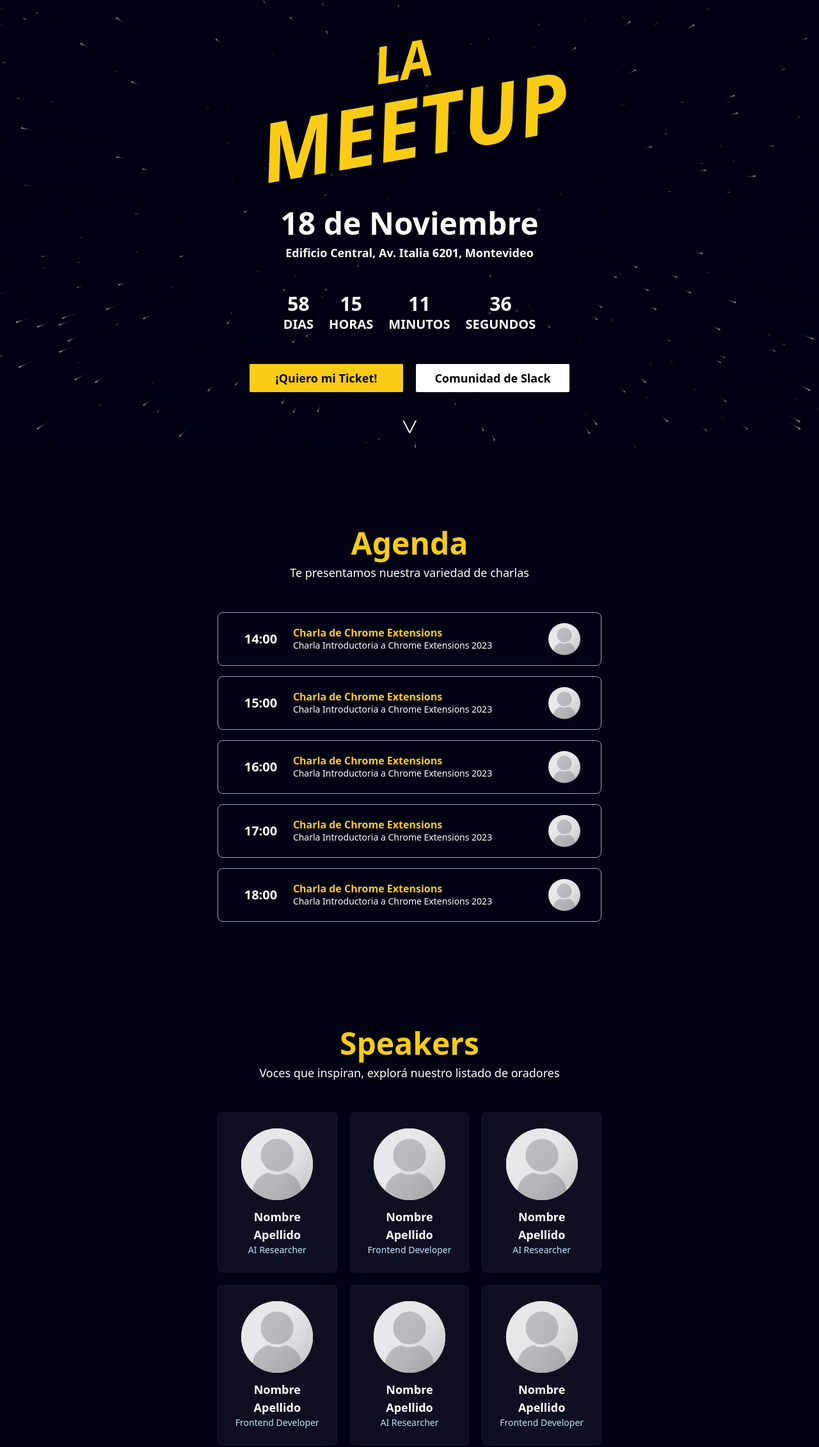
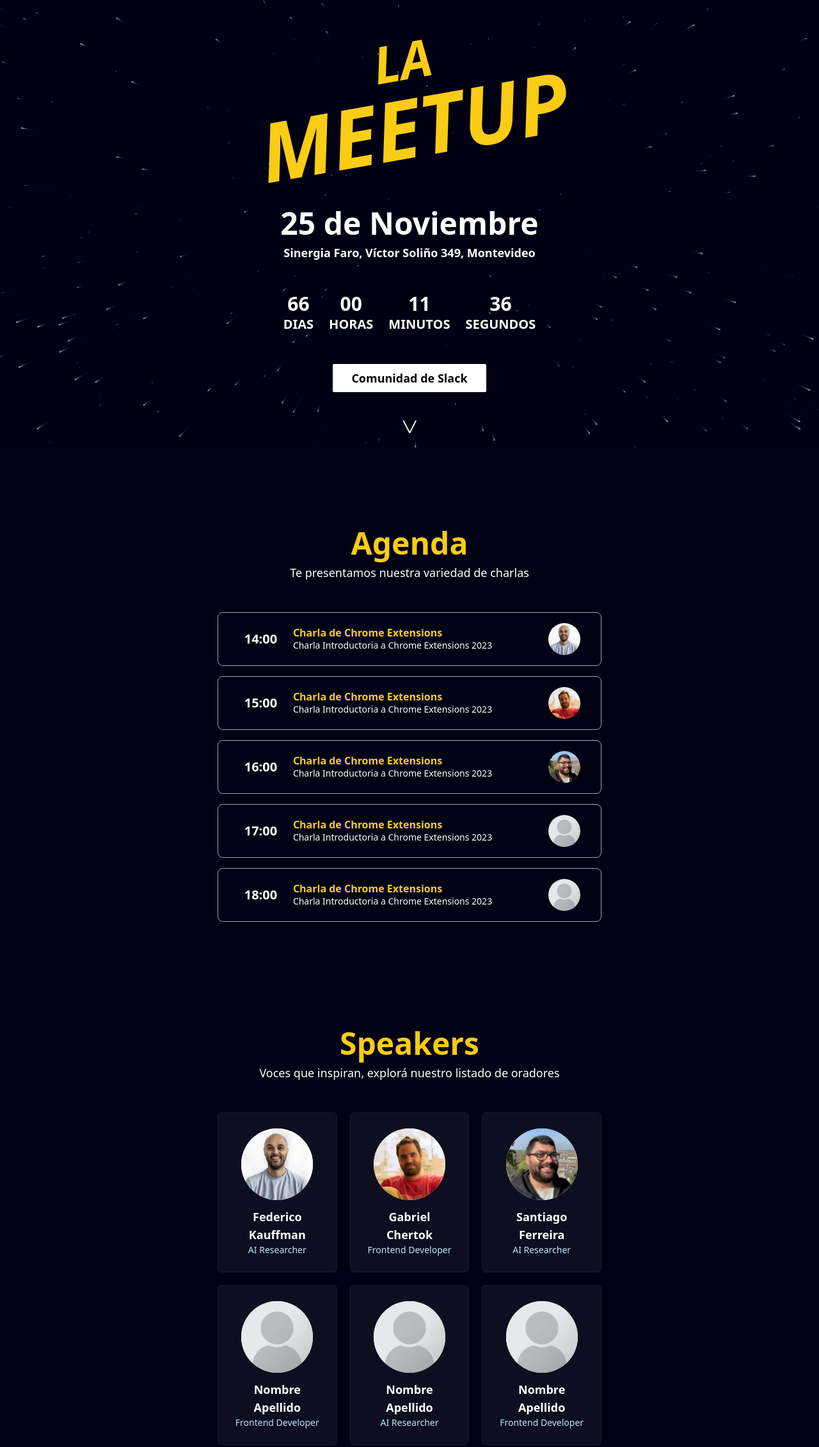
Before and after one commit to owu-uy/website, an Astro site: page /la-meetup in a window 1280 px wide. Shown: the part 99-2361 px from the top of the page at 64% size. Built offline with nearby package versions, Linux system fonts and the light colour scheme; Astro itself is replaced by a stand-in of ours.

Commit message:
content: update data

```diff
--- a/src/components/la-meetup/Hero.astro
+++ b/src/components/la-meetup/Hero.astro
@@ -1,17 +1,36 @@
 ---
-import { title, subtitle, fullDate, location, location_url, socialNetworks } from "data/la-meetup.json"
+import {
+  title,
+  subtitle,
+  fullDate,
+  location,
+  location_url,
+  socialNetworks,
+} from "data/la-meetup.json";
 ---
 
-<section id="inicio" class="flex flex-col gap-4 items-center justify-center flex-1 relative min-h-[100dvh] w-full pt-[64px]">
+<section
+  id="inicio"
+  class="flex flex-col gap-4 items-center justify-center flex-1 relative min-h-[100dvh] w-full pt-[64px]"
+>
   <h1
-    class="text-primary text-6xl xl:text-[80px] leading-none text-center font-black uppercase italic -rotate-[10deg] mb-12 text-yellow-400">
+    class="text-primary text-6xl xl:text-[80px] leading-none text-center font-black uppercase italic -rotate-[10deg] mb-12 text-yellow-400"
+  >
     {title}
     <span class="text-6xl lg:text-8xl xl:text-9xl block uppercase">{subtitle}</span>
   </h1>
   <div>
-    <h2 class="animate-fadeIn animate-delay-200 font-extrabold text-4xl lg:text-5xl text-white text-center">{fullDate}</h2>
+    <h2
+      class="animate-fadeIn animate-delay-200 font-extrabold text-4xl lg:text-5xl text-white text-center"
+    >
+      {fullDate}
+    </h2>
     <a href={location_url} target="_blank">
-      <h3 class="animate-fadeIn animate-delay-200 text-lg lg:text-lg text-white text-center mt-2 font-[600]">{location}</h3>
+      <h3
+        class="animate-fadeIn animate-delay-200 text-lg lg:text-lg text-white text-center mt-2 font-[600]"
+      >
+        {location}
+      </h3>
     </a>
   </div>
   <div class="text-white flex flex-row items-center justify-center gap-6 font-bold my-8">
@@ -33,24 +52,31 @@ import { title, subtitle, fullDate, location, location_url, socialNetworks } fro
     </span>
   </div>
   <div class="flex flex-row gap-5 flex-wrap justify-center">
+    <!--
     <a href="#tickets">
+
   <button class="py-2 bg-yellow-400 rounded-sm w-[240px] font-bold text-lg cursor-pointer transition-[zoom] hover:scale-[1.018]">
     ¡Quiero mi Ticket!
   </button>
 </a>
+-->
     <a href={socialNetworks.slack}>
-    <button class="flex flex-row gap-1.5 items-center justify-center py-2 bg-white rounded-sm w-[240px] font-bold text-lg cursor-pointer transition-[zoom] hover:scale-[1.018]">
+      <button
+        class="flex flex-row gap-1.5 items-center justify-center py-2 bg-white rounded-sm w-[240px] font-bold text-lg cursor-pointer transition-[zoom] hover:scale-[1.018]"
+      >
         Comunidad de Slack
       </button>
     </a>
   </div>
-  <p class="absolute text-white text-md font-bold animate-bounce bottom-1  cursor-pointer p-2">
+  <p
+    class="absolute text-white text-md font-bold animate-bounce bottom-1 cursor-pointer p-2"
+  >
     <a href="#agenda">╲╱</a>
   </p>
 </section>
 
 <script>
-  import { date } from "data/la-meetup.json"
+  import { date } from "data/la-meetup.json";
   const targetDate = new Date(date);
 
   function updateCountdown() {
@@ -65,7 +91,9 @@ import { title, subtitle, fullDate, location, location_url, socialNetworks } fro
       document.getElementById("seconds").textContent = "00";
     } else {
       const days = Math.floor(timeDifference / (1000 * 60 * 60 * 24));
-      const hours = Math.floor((timeDifference % (1000 * 60 * 60 * 24)) / (1000 * 60 * 60));
+      const hours = Math.floor(
+        (timeDifference % (1000 * 60 * 60 * 24)) / (1000 * 60 * 60)
+      );
       const minutes = Math.floor((timeDifference % (1000 * 60 * 60)) / (1000 * 60));
       const seconds = Math.floor((timeDifference % (1000 * 60)) / 1000);
 
--- a/src/data/la-meetup.json
+++ b/src/data/la-meetup.json
@@ -1,12 +1,11 @@
 {
-  "title":"LA",
-  "subtitle":"MEETUP",
-  "date":"2023-11-18 00:00:00",
-  "fullDate":"18 de Noviembre",
-  "location":"Edificio Central, Av. Italia 6201, Montevideo",
-  "location_url":"https://maps.app.goo.gl/HS4SCcRVkh5NAgQF6",
-  "socialNetworks":
-    {
+  "title": "LA",
+  "subtitle": "MEETUP",
+  "date": "2023-11-25 09:00:00",
+  "fullDate": "25 de Noviembre",
+  "location": "Sinergia Faro, Víctor Soliño 349, Montevideo",
+  "location_url": "https://maps.app.goo.gl/PWsJEYZGZdzGkmaRA",
+  "socialNetworks": {
     "linkedin": "#",
     "instagram": "#",
     "meetup": "#",
@@ -14,121 +13,121 @@
     "github": "#",
     "slack": "https://join.slack.com/t/owu/shared_invite/zt-1qx788i8j-Z8iYfDY1S5n4~WKuzP7AVQ"
   },
-  "agenda":[
+  "agenda": [
     {
-      "title":"Charla de Chrome Extensions",
-      "time":"14:00",
-      "description":"Charla Introductoria a Chrome Extensions 2023",
-      "speaker_picture":"/img/user_placeholder.png"
+      "title": "Charla de Chrome Extensions",
+      "time": "14:00",
+      "description": "Charla Introductoria a Chrome Extensions 2023",
+      "speaker_picture": "speakers/federico-kauffman.jpg"
     },
     {
-      "title":"Charla de Chrome Extensions",
-      "time":"15:00",
-      "description":"Charla Introductoria a Chrome Extensions 2023",
-      "speaker_picture":"/img/user_placeholder.png"
+      "title": "Charla de Chrome Extensions",
+      "time": "15:00",
+      "description": "Charla Introductoria a Chrome Extensions 2023",
+      "speaker_picture": "speakers/gabriel-chertok.jpg"
     },
     {
-      "title":"Charla de Chrome Extensions",
-      "time":"16:00",
-      "description":"Charla Introductoria a Chrome Extensions 2023",
-      "speaker_picture":"/img/user_placeholder.png"
+      "title": "Charla de Chrome Extensions",
+      "time": "16:00",
+      "description": "Charla Introductoria a Chrome Extensions 2023",
+      "speaker_picture": "speakers/santiago-ferreira.png"
     },
     {
-      "title":"Charla de Chrome Extensions",
-      "time":"17:00",
-      "description":"Charla Introductoria a Chrome Extensions 2023",
-      "speaker_picture":"/img/user_placeholder.png"
+      "title": "Charla de Chrome Extensions",
+      "time": "17:00",
+      "description": "Charla Introductoria a Chrome Extensions 2023",
+      "speaker_picture": "/img/user_placeholder.png"
     },
     {
-      "title":"Charla de Chrome Extensions",
-      "time":"18:00",
-      "description":"Charla Introductoria a Chrome Extensions 2023",
-      "speaker_picture":"/img/user_placeholder.png"
+      "title": "Charla de Chrome Extensions",
+      "time": "18:00",
+      "description": "Charla Introductoria a Chrome Extensions 2023",
+      "speaker_picture": "/img/user_placeholder.png"
     }
   ],
-  "speakers":[
+  "speakers": [
     {
-      "name":"Nombre Apellido",
-      "occupation":"AI Researcher",
-      "image":"/img/user_placeholder.png",
-      "x_profile":"#"
+      "name": "Federico Kauffman",
+      "occupation": "AI Researcher",
+      "image": "speakers/federico-kauffman.jpg",
+      "x_profile": "#"
     },
     {
-      "name":"Nombre Apellido",
-      "occupation":"Frontend Developer",
-      "image":"/img/user_placeholder.png",
-      "x_profile":"#"
+      "name": "Gabriel Chertok",
+      "occupation": "Frontend Developer",
+      "image": "speakers/gabriel-chertok.jpg",
+      "x_profile": "#"
     },
     {
-      "name":"Nombre Apellido",
-      "occupation":"AI Researcher",
-      "image":"/img/user_placeholder.png",
-      "x_profile":"#"
+      "name": "Santiago Ferreira",
+      "occupation": "AI Researcher",
+      "image": "speakers/santiago-ferreira.png",
+      "x_profile": "#"
     },
     {
-      "name":"Nombre Apellido",
-      "occupation":"Frontend Developer",
-      "image":"/img/user_placeholder.png",
-      "x_profile":"#"
+      "name": "Nombre Apellido",
+      "occupation": "Frontend Developer",
+      "image": "/img/user_placeholder.png",
+      "x_profile": "#"
     },
     {
-      "name":"Nombre Apellido",
-      "occupation":"AI Researcher",
-      "image":"/img/user_placeholder.png",
-      "x_profile":"#"
+      "name": "Nombre Apellido",
+      "occupation": "AI Researcher",
+      "image": "/img/user_placeholder.png",
+      "x_profile": "#"
     },
     {
-      "name":"Nombre Apellido",
-      "occupation":"Frontend Developer",
-      "image":"/img/user_placeholder.png",
-      "x_profile":"#"
+      "name": "Nombre Apellido",
+      "occupation": "Frontend Developer",
+      "image": "/img/user_placeholder.png",
+      "x_profile": "#"
     }
   ],
-  "sponsors":[
+  "sponsors": [
     {
-      "name":"Empresa",
-      "image":"/img/placeholder.webp",
-      "url":"#"
+      "name": "Empresa",
+      "image": "/img/placeholder.webp",
+      "url": "#"
     },
     {
-      "name":"Empresa",
-      "image":"/img/placeholder.webp",
-      "url":"#"
+      "name": "Empresa",
+      "image": "/img/placeholder.webp",
+      "url": "#"
     },
     {
-      "name":"Empresa",
-      "image":"/img/placeholder.webp",
-      "url":"#"
+      "name": "Empresa",
+      "image": "/img/placeholder.webp",
+      "url": "#"
     },
     {
-      "name":"Empresa",
-      "image":"/img/placeholder.webp",
-      "url":"#"
+      "name": "Empresa",
+      "image": "/img/placeholder.webp",
+      "url": "#"
     },
     {
-      "name":"Empresa",
-      "image":"/img/placeholder.webp",
-      "url":"#"
+      "name": "Empresa",
+      "image": "/img/placeholder.webp",
+      "url": "#"
     },
     {
-      "name":"Empresa",
-      "image":"/img/placeholder.webp",
-      "url":"#"
+      "name": "Empresa",
+      "image": "/img/placeholder.webp",
+      "url": "#"
     },
     {
-      "name":"Empresa",
-      "image":"/img/placeholder.webp",
-      "url":"#"
+      "name": "Empresa",
+      "image": "/img/placeholder.webp",
+      "url": "#"
     },
     {
-      "name":"Empresa",
-      "image":"/img/placeholder.webp",
-      "url":"#"
+      "name": "Empresa",
+      "image": "/img/placeholder.webp",
+      "url": "#"
     },
     {
-      "name":"Empresa",
-      "image":"/img/placeholder.webp",
-      "url":"#"
+      "name": "Empresa",
+      "image": "/img/placeholder.webp",
+      "url": "#"
     }
   ]
 }
--- a/src/pages/la-meetup/index.astro
+++ b/src/pages/la-meetup/index.astro
@@ -1,5 +1,5 @@
 ---
-import Layout from "layouts/la-meetup/Layout.astro"
+import Layout from "layouts/la-meetup/Layout.astro";
 import Hero from "components/la-meetup/Hero.astro";
 import Agenda from "components/la-meetup/Agenda.astro";
 import Speakers from "components/la-meetup/Speakers.astro";
@@ -10,6 +10,7 @@ import Sponsors from "components/la-meetup/Sponsors.astro";
 import CodigoDeConducta from "components/la-meetup/CodigoDeConducta.astro";
 import Footer from "components/la-meetup/Footer.astro";
 ---
+
 <Layout>
   <main class="flex min-h-[100dvh] flex-col items-center justify-between flex-1">
     <Starfield />
@@ -17,15 +18,17 @@ import Footer from "components/la-meetup/Footer.astro";
     <Hero />
     <Agenda />
     <Speakers />
-    <Sponsors/>
-    <Ticket />
+    <Sponsors />
+    <!--
+  <Ticket />
+   -->
     <CodigoDeConducta />
     <Footer />
   </main>
 </Layout>
 <style>
   html {
-  scroll-behavior: smooth;
-  background: #000214;
+    scroll-behavior: smooth;
+    background: #000214;
   }
 </style>
```
Lines whose indentation alone changed are shown as unchanged.
